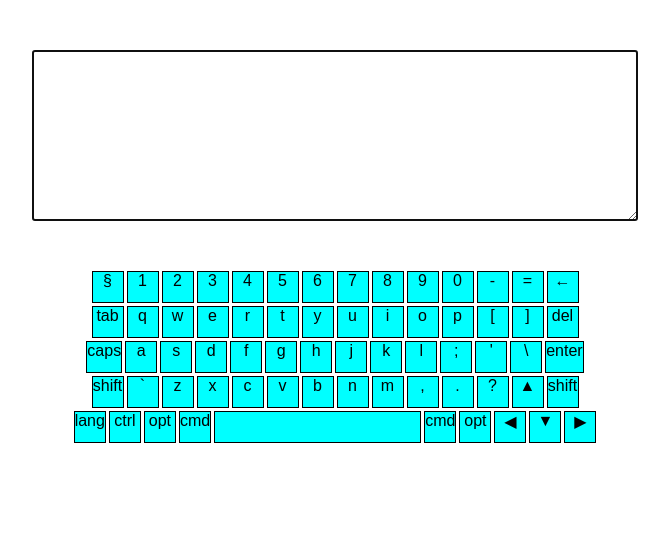
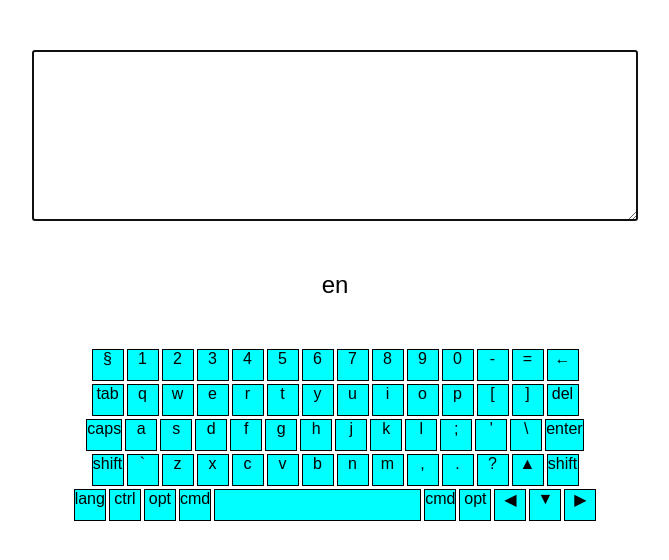
Before and after one commit to Irina-prog/virtual-keyboard, a website with bundled scripts: page index.html in a window 1280 px wide. Both pictures are taken after a click on the element "tab". Shown: the whole page, without its empty margins (305-974 px from the left). Built offline with nearby package versions, Linux system fonts and the light colour scheme.

Commit message:
feat: added label to show keyboard layout

```diff
--- a/css/keyboard.css
+++ b/css/keyboard.css
@@ -3,6 +3,7 @@ body {
 }
 .keyboard-container .keyboard-key.active {
   background-color: yellow;
+  transition: all 100ms ease-out;
 }
 .keyboard-container {
   width: 600px;
--- a/css/main.css
+++ b/css/main.css
@@ -1,6 +1,6 @@
 @import url(./keyboard.css);
 
-#demo-input {
+.demo-input {
   white-space: pre;
   overflow-wrap: normal;
   overflow-x: scroll;
@@ -8,3 +8,9 @@
   margin: 50px auto;
   display: block;
 }
+
+.demo-language {
+  text-align: center;
+  font-family: Arial, Helvetica, sans-serif;
+  font-size: 24px;
+}
--- a/index.html
+++ b/index.html
@@ -9,7 +9,7 @@
   <title>Document</title>
 </head>
 <body>
-  <textarea id="demo-input" class="textarea" cols="30" rows="10"></textarea>
+  <!-- <textarea id="demo-input" class="textarea" cols="30" rows="10"></textarea> -->
   <script src="/js/main.js" type="module"></script>
 </body>
 </html>
--- a/js/keyboard.js
+++ b/js/keyboard.js
@@ -28,6 +28,8 @@ export default class Keyboard {
   #metaKey = false;
 
   #capsKey = false;
+
+  onlayoutchange = null;
 
   constructor(parent) { // в конструктор передается элемент
     // где будет отображаться виртуальная клавиатура
@@ -216,6 +218,12 @@ export default class Keyboard {
     }
     this.#layout = layout;
     this.#refreshKeyLabels();
+    this.onlayoutchange?.(this.#layout);
+  }
+
+  // cвойство доступное только на чтение
+  get layout() {
+    return this.#layout;
   }
 
   // добавляет обработчик для специальной клавиши
@@ -226,8 +234,8 @@ export default class Keyboard {
       handler(); // функция которая обрабатывает нажатие клавиши
       if (deativateAfter) { // если третий паметр true то
         setTimeout(() => {
-          this.#deActivateKey(code); // снять active класс через 50 мс
-        }, 50);
+          this.#deActivateKey(code); // снять active класс через 200 мс
+        }, 200);
       }
     };
   }
@@ -256,7 +264,7 @@ export default class Keyboard {
       this.#activateKey(code);
       setTimeout(() => {
         this.#deActivateKey(code);
-      }, 50);
+      }, 200);
     }
     if (this.#shiftKey) { // если все-таки шифт зажат на виртуальной клавиатуре то мы его сбрасываем
       this.#shiftKey = false;
--- a/js/main.js
+++ b/js/main.js
@@ -1,11 +1,28 @@
 import Keyboard from './keyboard.js';
 
 function start() {
-  const keyboard = new Keyboard(document.querySelector('body'));
-  const inputElement = document.querySelector('#demo-input');
+  const inputElement = document.createElement('textarea');
+  inputElement.classList.add('demo-input');
+  inputElement.setAttribute('cols', 30);
+  inputElement.setAttribute('rows', 10);
+  const body = document.querySelector('body');
+  body.append(inputElement);
+
+  const languageElement = document.createElement('div');
+  languageElement.classList.add('demo-language');
+  body.append(languageElement);
+
+  const keyboard = new Keyboard(body);
   keyboard.bind(inputElement);
   inputElement.focus();
   keyboard.show();
+
+  // на изменение языка раскладки отрисовать значение языка
+  keyboard.onlayoutchange = (layout) => {
+    languageElement.textContent = layout;
+  };
+  // обращение к cвойству layout чтобы получить текущую раскладку
+  languageElement.textContent = keyboard.layout;
 }
 
 document.addEventListener('DOMContentLoaded', start);
```
